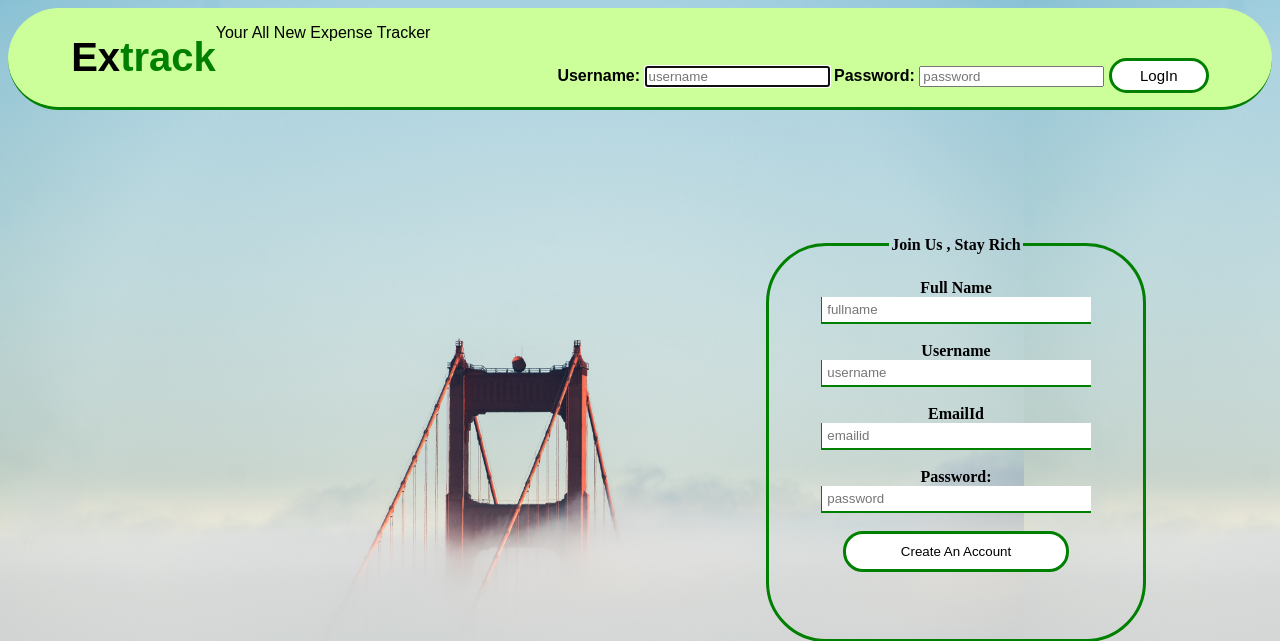
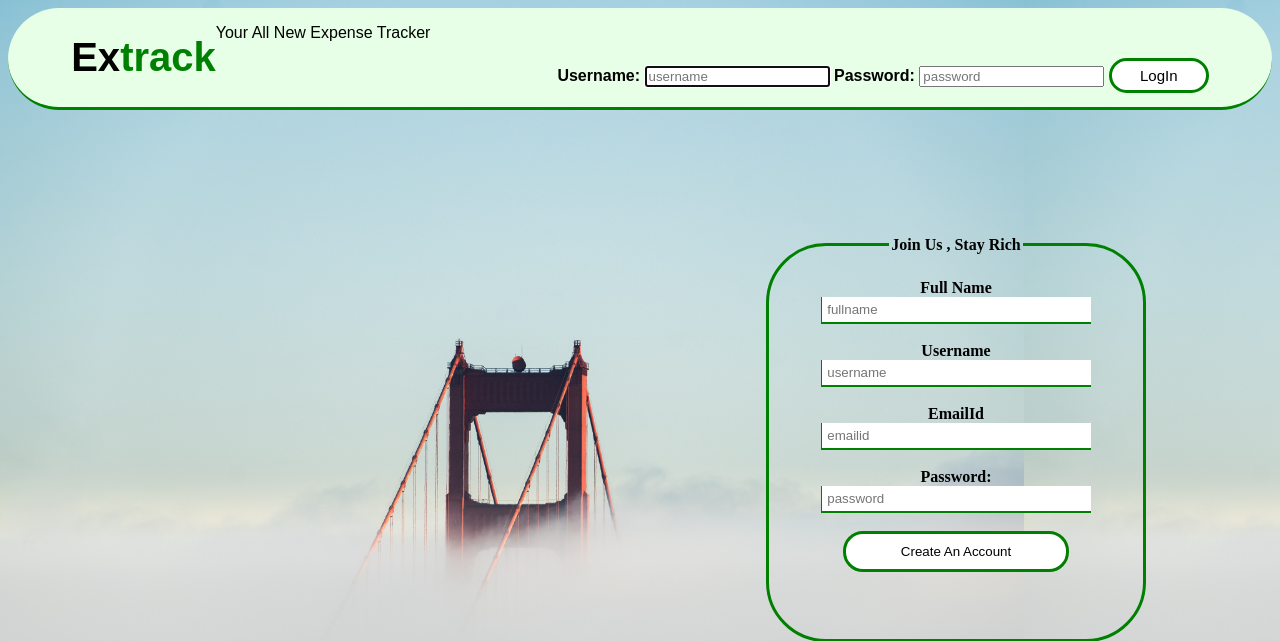
Before and after one commit to tharunShiv/ExpenseTracker-Web, a PHP site: page / in a window 1280 px wide. Shown: the top 641 px of the page. Run offline with PHP 8.4, Linux system fonts and the light colour scheme.

Commit message:
header color changed to lighter color

```diff
--- a/css/style.css
+++ b/css/style.css
@@ -1,5 +1,5 @@
 header{
-    background-color:#ccff99;
+    background-color:#e6ffe6;
     border-radius:100px;
     overflow:hidden;
     border-bottom:3px solid green;
```
Also changed, not shown: 1 other file.
